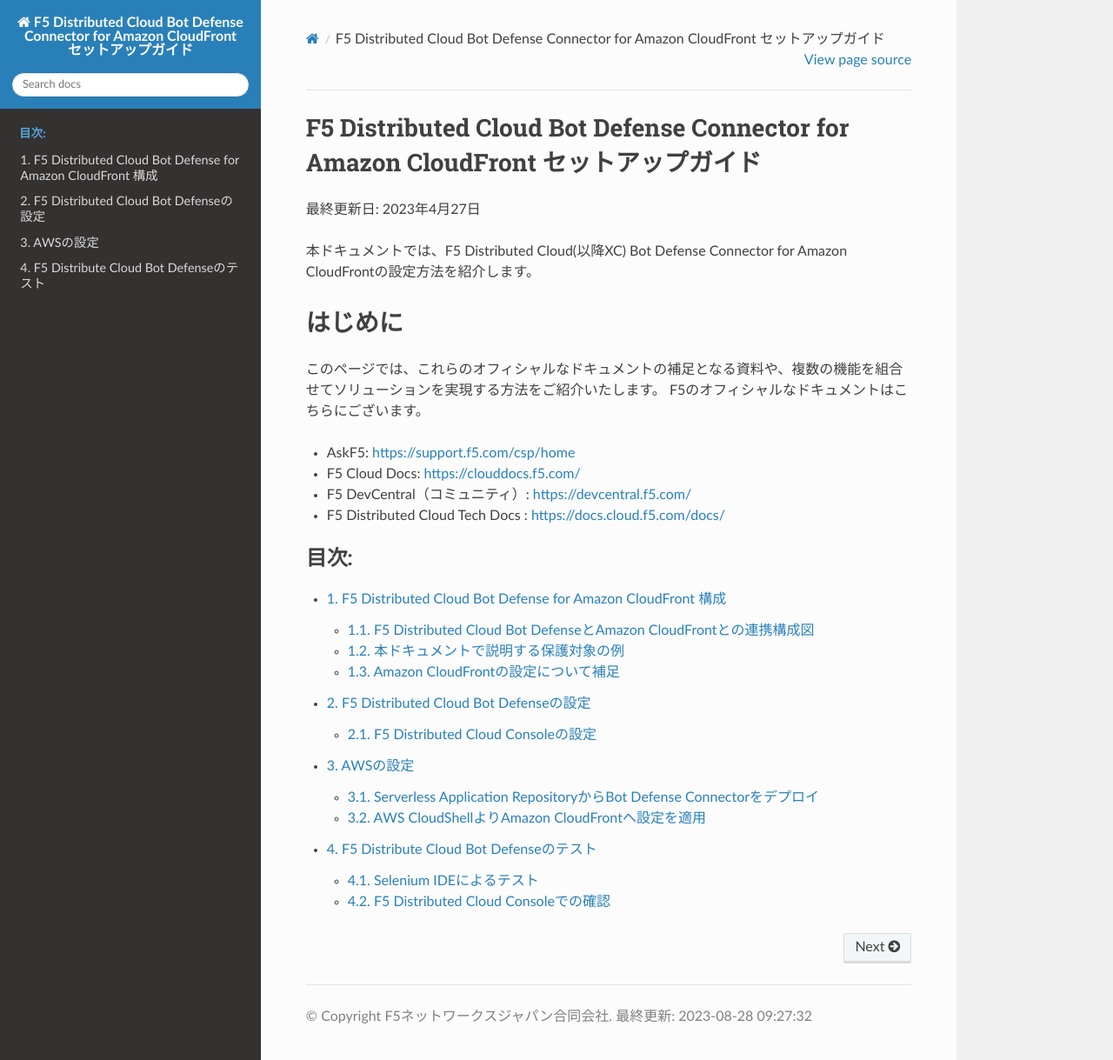
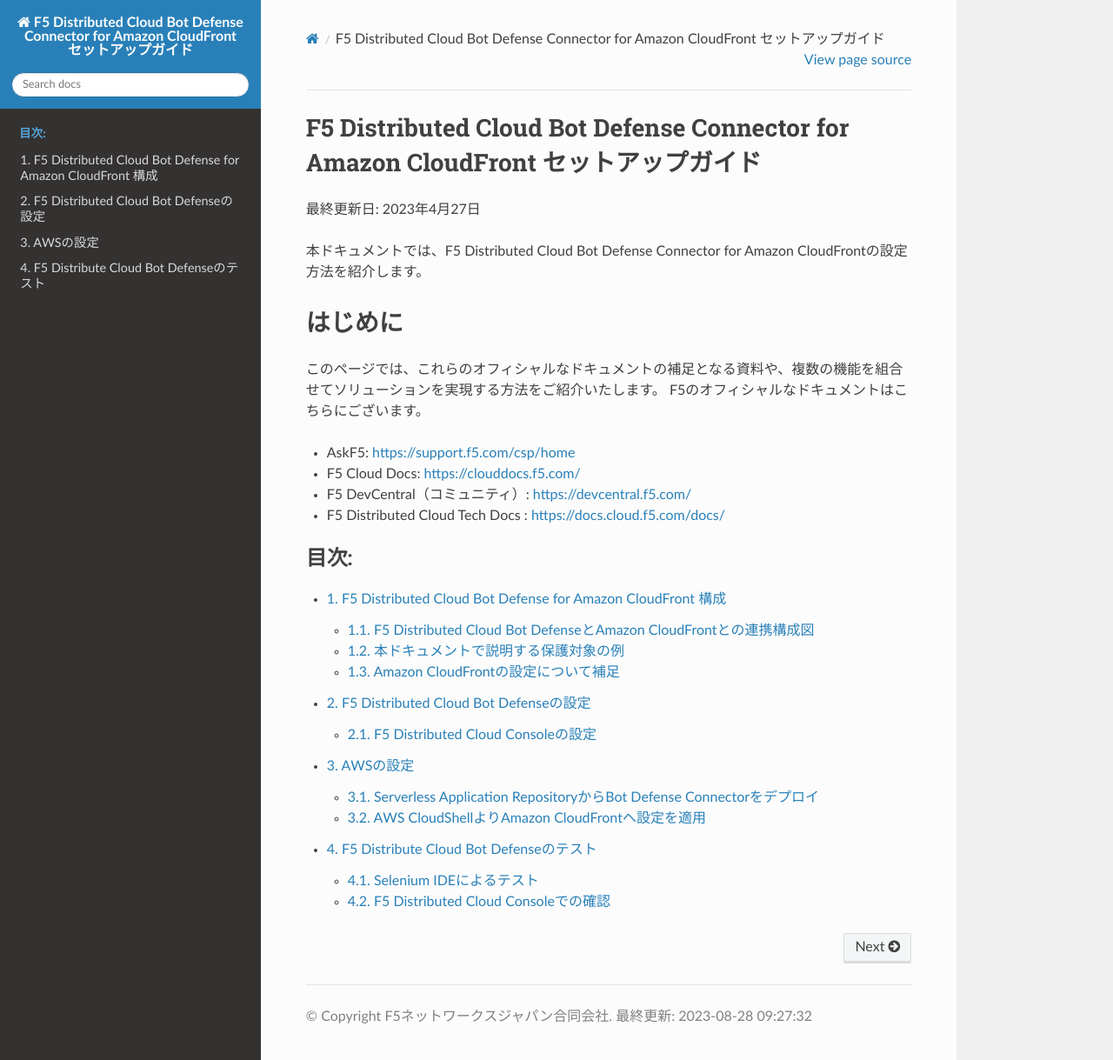
Before and after one commit to BeF5/f5j-xc-bd-cf-connector, a Sphinx documentation site: the page built from docs/index.rst, in a window 1280 px wide and 1219 px high. Shown: the whole window at 87% size. Built offline with Sphinx 7.4.7 and the Read the Docs theme 2.0.0, drawn with Linux system fonts in a browser that asks for light colours.

Commit message:
Update index.rst

```diff
--- a/docs/index.rst
+++ b/docs/index.rst
@@ -5,7 +5,7 @@
 ==============================================
 最終更新日: 2023年4月27日
 
-本ドキュメントでは、F5 Distributed Cloud(以降XC) Bot Defense Connector for Amazon CloudFrontの設定方法を紹介します。
+本ドキュメントでは、F5 Distributed Cloud Bot Defense Connector for Amazon CloudFrontの設定方法を紹介します。
 
 はじめに
 ==============================================
```
